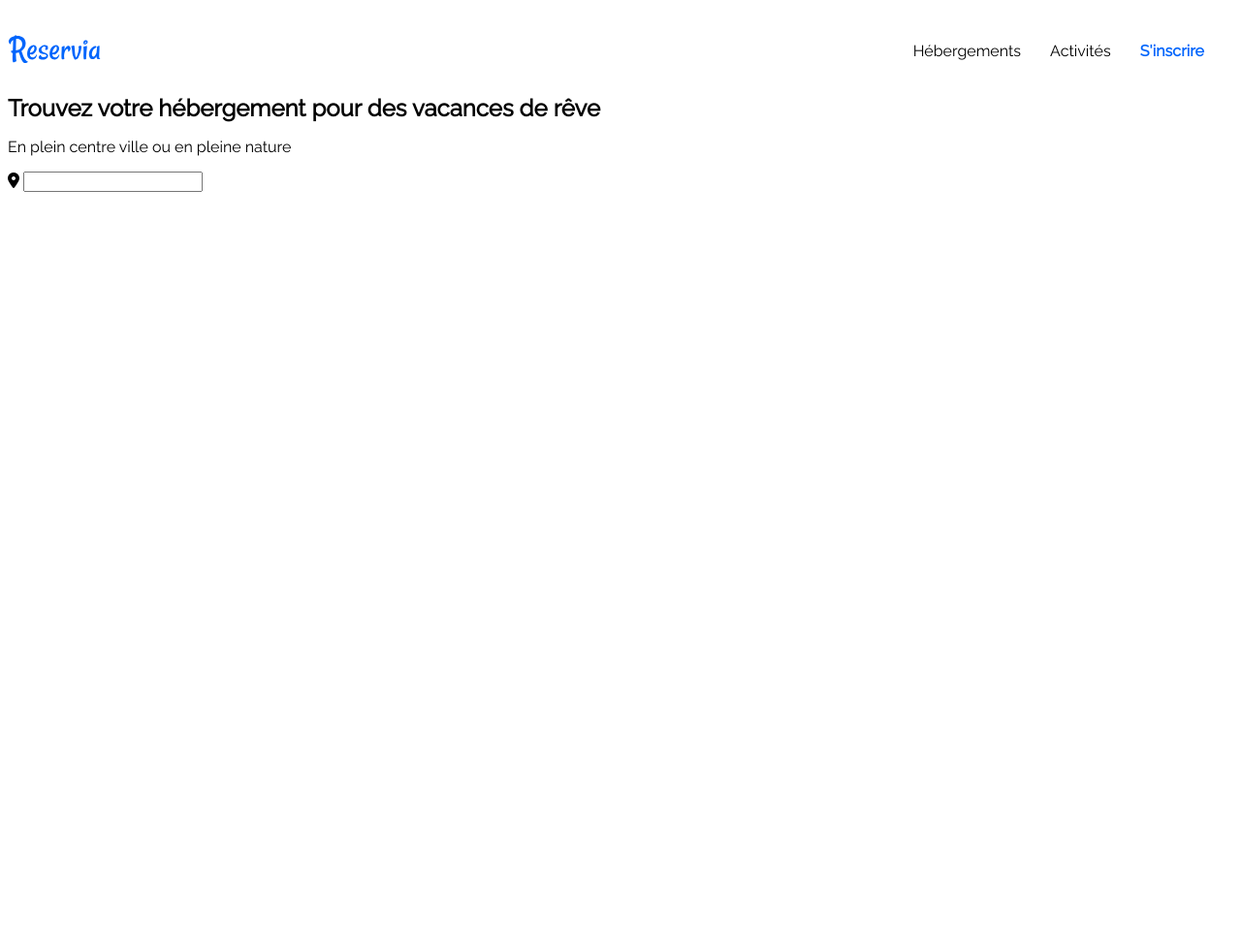
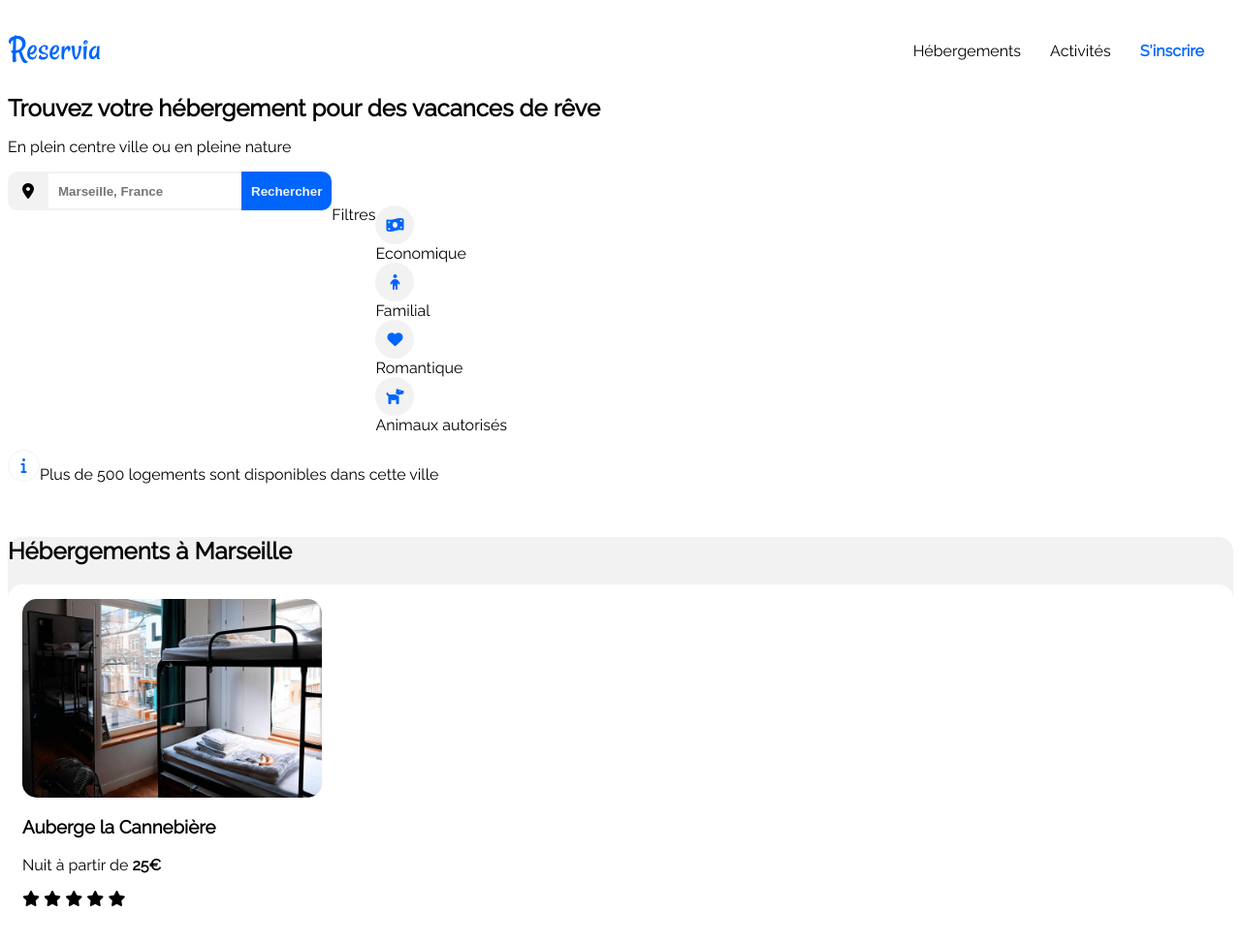
Before and after one commit to codequantumm/NoraHamida_2_15062021, a plain HTML site: page index.html in a window 1280 px wide. Shown: the whole page at 97% size. Before the commit the page ends 800 px from the top, so only its background shows below. Drawn offline with Linux system fonts and the light colour scheme.

Commit message:
partie filtres et hebergements

```diff
--- a/index.html
+++ b/index.html
@@ -25,18 +25,58 @@
             </header>
 
        <!-- Section 1  Recherche-->
-            <section class=search_section>
-                <h1>Trouvez votre hébergement pour des vacances de rêve</h1>
-                <p>En plein centre ville ou en pleine nature</p>
-                <div>
-                    <i class="fas fa-map-marker-alt"></i>
-                    <input type="search"/></div>
+            <section class="search_section">
+                <div class="wrapper">
+                    <h1>Trouvez votre hébergement pour des vacances de rêve</h1>
+                    <p>En plein centre ville ou en pleine nature</p>
+                        <div class="search">
+                            <i class="fas fa-map-marker-alt" aria-hidden="true"></i>
+                            <input type="search" placeholder="Marseille, France">
+                            <button>Rechercher</button>
+                        </div>
+                </div>
             </section>
        <!-- Section 2 Filtres -->
+<section class="filtres">
+    <p>Filtres</p>
+    <div class="filters">
+        <p>
+            <div class="eco"><i class="fas fa-money-bill-wave"></i>Economique</div>
+            <div class="famille"><i class="fas fa-child"></i>Familial</div>
+            <div class="romantique"><i class="fas fa-heart"></i>Romantique</div>
+            <div class="pet"><i class="fas fa-dog"></i>Animaux autorisés</div>
+        </p>
+    </div>
+</section>
+        <!-- Section 3 Info -->
 
-       <!-- Section 3 Contenu mis en avant -->
+<section class="info">
+        <i class="fas fa-info"></i>
+        <p class="infotext">Plus de 500 logements sont disponibles dans cette ville</p>
+</section>
 
-       <!-- Section 4 Activités -->
+       <!-- Section 4 Contenu mis en avant -->
+
+    <section class="hebergement">
+            <h2 id=hebergements>Hébergements à Marseille</h2>
+                <div class="hotel">
+                        <img src="images/hebergements/4_small/marcus-loke-WQJvWU_HZFo-unsplash.jpg"
+                            alt="auberge la cannebière">
+                        <div class=bottom>
+                            <h3>Auberge la Cannebière</h3>
+                            <p>Nuit à partir de <strong>25€</strong></p>
+                            <div class="stars_4">
+                            <i class="fas fa-star"></i>
+                            <i class="fas fa-star"></i>
+                            <i class="fas fa-star"></i>
+                            <i class="fas fa-star"></i>
+                            <i class="fas fa-star"></i>
+                            </div>
+                        </div>
+                </div>
+        </section>
+
+       <!-- Section 5 Activités -->
 
         <!-- Footer -->
 
--- a/style.css
+++ b/style.css
@@ -9,7 +9,15 @@ body
     font-style: normal;
     color: black;
 }
+.wrapper {
+    width: 100%;
+    max-width: 1340px;
+    margin: 0 auto;
 
+
+
+    align-items: center;
+}
  /* Navigation*/
  #header {
     display: flex;
@@ -25,7 +33,6 @@ body
      float: right;
  }
 
-}
 #logo
 {
     flex-direction: row;
@@ -66,6 +73,7 @@ header ul li a:hover
     padding-top: 40px;
     color: #0065fc;
   }
+
 /*Section Recherche*/
 h1
 {
@@ -73,3 +81,95 @@ h1
     padding: 0;
     text-align: left;
 }
+
+.search{
+    display: flex;
+    height: 40px;
+    background: #F2F2F2;
+    border-radius: 10px;
+    align-items: center;
+    float: left;
+  }
+
+  .search i {
+    padding: 0 15px;
+  }
+
+  .search input{
+    height: 36px;
+    border: none;
+    padding: 0 10px;
+    font-weight: bold;
+  }
+
+  .search button{
+    background:#0065fc;
+    color: #f2f2f2;
+    font-weight: bold;
+    border: none;
+    height: 40px;
+    padding: 0 10px;
+    border-radius: 10px;
+    border-top-left-radius: 0;
+    border-bottom-left-radius: 0;
+    cursor: pointer;
+  }
+
+
+
+.filtres {
+    display: flex;
+}
+
+.fasfa-money-bill-wave {
+      color: #0065fc;
+  }
+
+ .filters i {
+
+    color: #0065fc;
+    height: 40px;
+    width: 40px;
+    background-color: #F2F2F2;
+    border-radius: 50%;
+    display: flex;
+    align-items: center;
+    justify-content: center
+ }
+
+ .info{
+     display: flex;
+ }
+ .fa-info {
+    text-align: center;
+    color: #0065fc;
+    border-radius: 100%;
+    height: 33px;
+    width: 33px;
+    border: solid 1px #F2F2F2;
+    padding: 7px;
+    box-sizing: border-box;
+  }
+
+
+.hebergement {
+
+    background-color: #F2F2F2;
+    width: 100%;
+    border-radius: 15px;
+
+}
+.hotel img{
+    display: flex;
+    align-items: center;
+    border-radius: 15px;
+    max-width: 25%;
+    height: auto;
+
+}
+
+.hotel {
+    background-color: white;
+    border-radius: 15px;
+    padding: 15px;
+}
```
